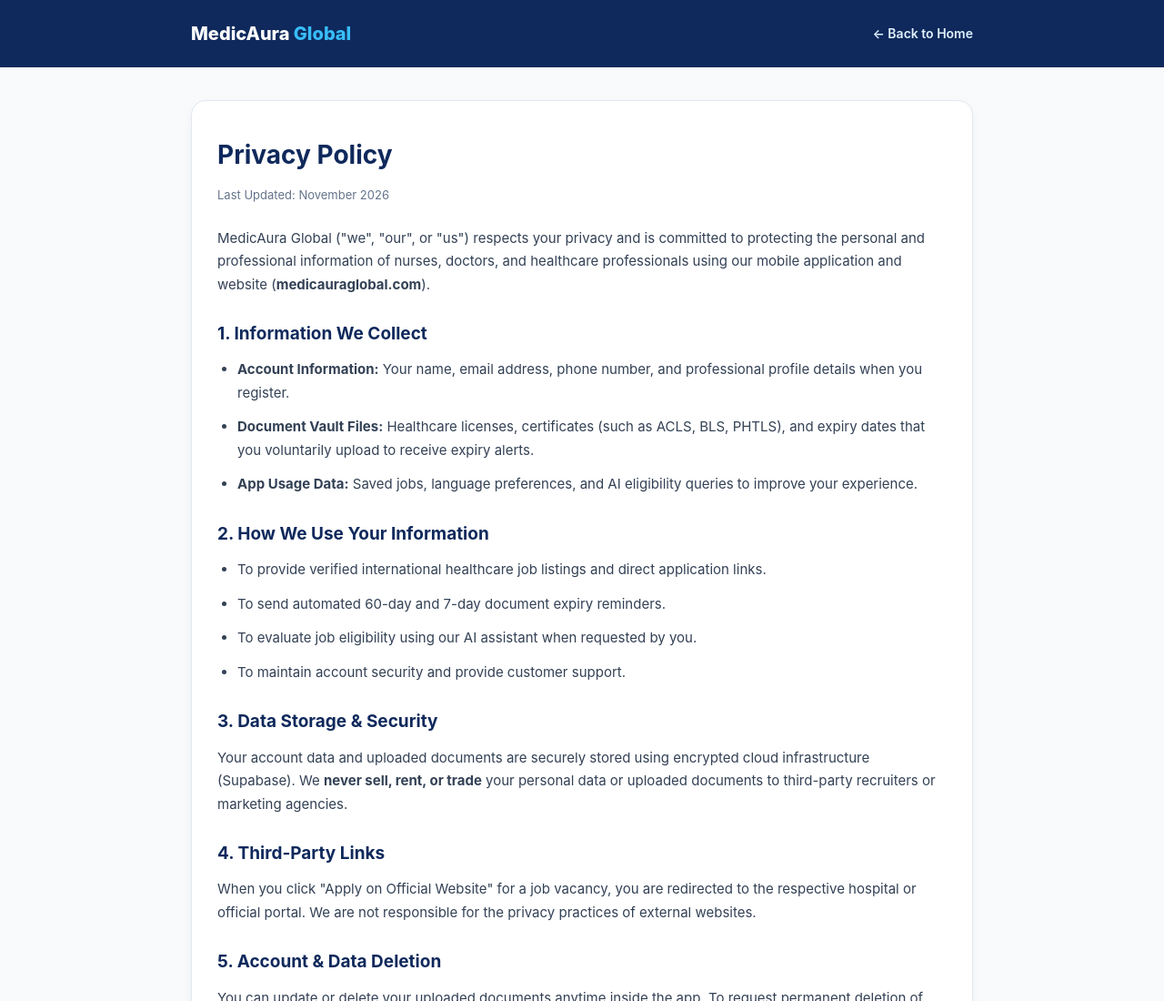
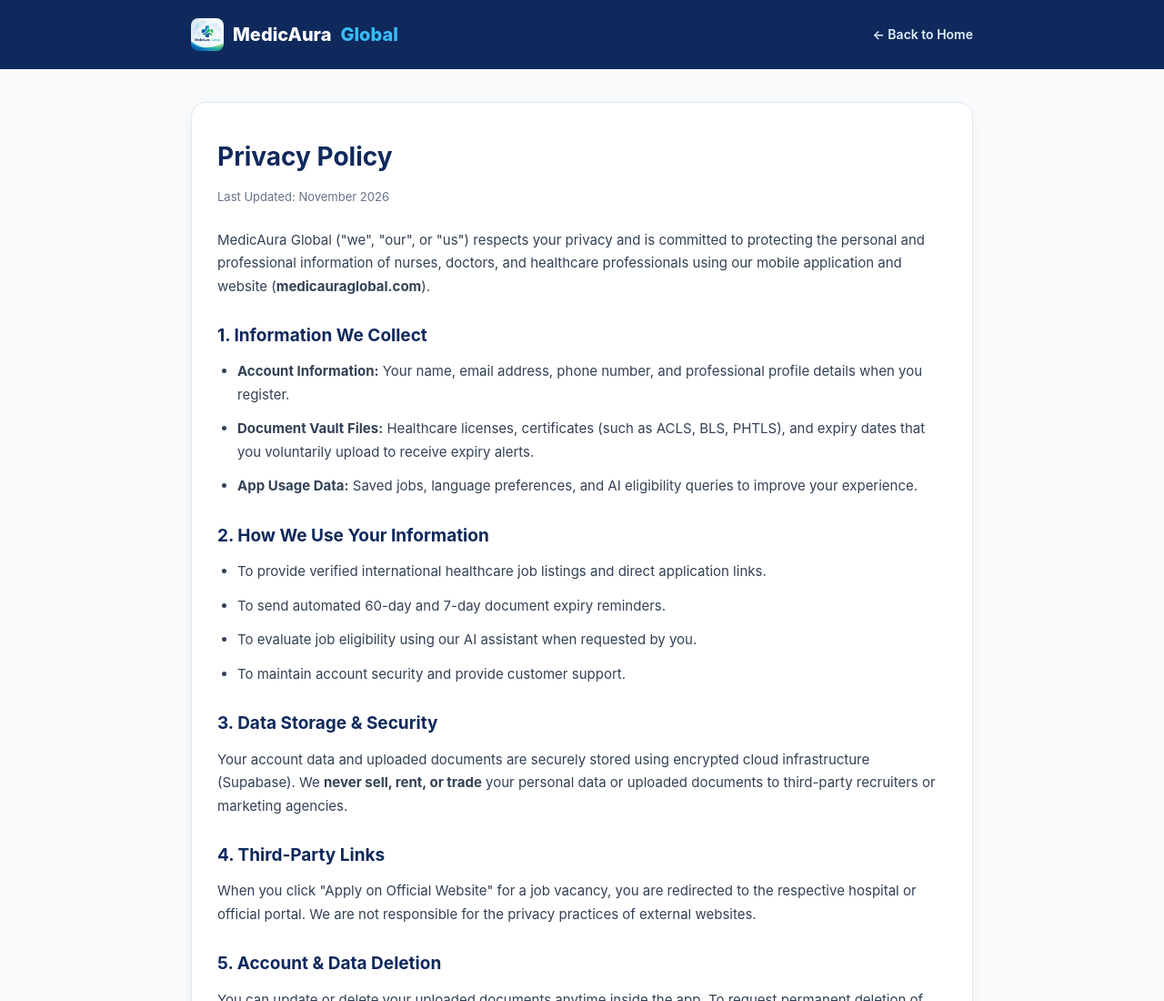
Before and after one commit to MedicAuraGlobal/medicaura-global, a plain HTML site: page Privacy.html in a window 1280 px wide. Shown: the top 1100 px of the page at 91% size. Drawn offline with Linux system fonts and the light colour scheme.

Commit message:
Update Privacy.html

```diff
--- a/Privacy.html
+++ b/Privacy.html
@@ -4,12 +4,13 @@
   <meta charset="UTF-8" />
   <meta name="viewport" content="width=device-width, initial-scale=1.0" />
   <title>Privacy Policy — MedicAura Global</title>
+  <link rel="icon" type="image/png" href="logo.png" />
   <style>
     * { box-sizing: border-box; margin: 0; padding: 0; font-family: -apple-system, BlinkMacSystemFont, "Segoe UI", Roboto, Arial, sans-serif; }
     body { background: #f8fafc; color: #0f172a; line-height: 1.7; }
     header { background: #0f295c; color: #ffffff; padding: 20px 24px; }
     .nav { max-width: 860px; margin: 0 auto; display: flex; justify-content: space-between; align-items: center; }
-    .logo { font-size: 20px; font-weight: 800; color: #ffffff; text-decoration: none; }
+    .logo { font-size: 20px; font-weight: 800; color: #ffffff; text-decoration: none; display: flex; align-items: center; gap: 10px; }
     .logo span { color: #38bdf8; }
     .back-btn { color: #e0f2fe; text-decoration: none; font-size: 14px; font-weight: 600; }
     .container { max-width: 860px; margin: 36px auto; background: #ffffff; border: 1px solid #e2e8f0; border-radius: 16px; padding: 36px 28px; box-shadow: 0 4px 12px rgba(15, 23, 42, 0.04); }
@@ -24,7 +25,10 @@
 <body>
   <header>
     <div class="nav">
-      <a class="logo" href="index.html">MedicAura <span>Global</span></a>
+      <a class="logo" href="index.html">
+        <img src="logo.png" alt="MedicAura Global Logo" style="width:36px; height:36px; border-radius:8px; object-fit:cover;" />
+        MedicAura <span>Global</span>
+      </a>
       <a class="back-btn" href="index.html">&larr; Back to Home</a>
     </div>
   </header>
```
